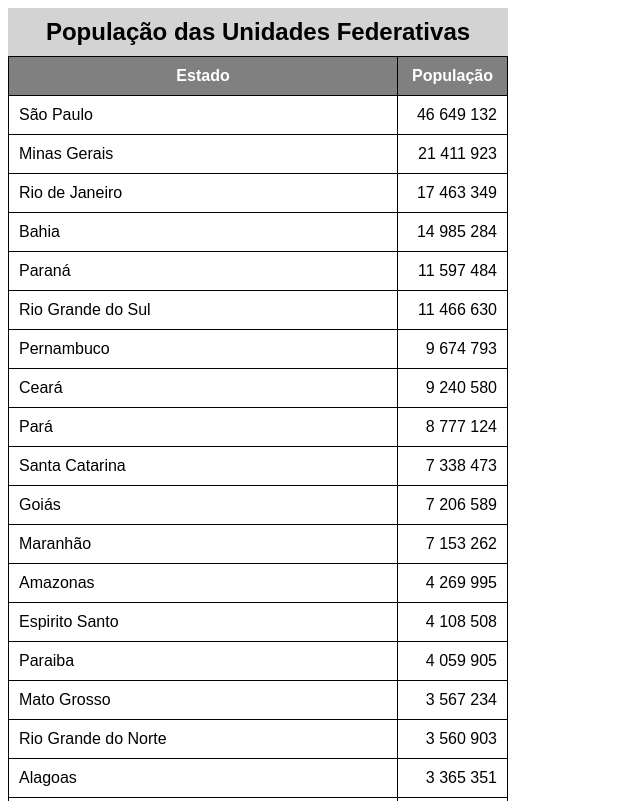
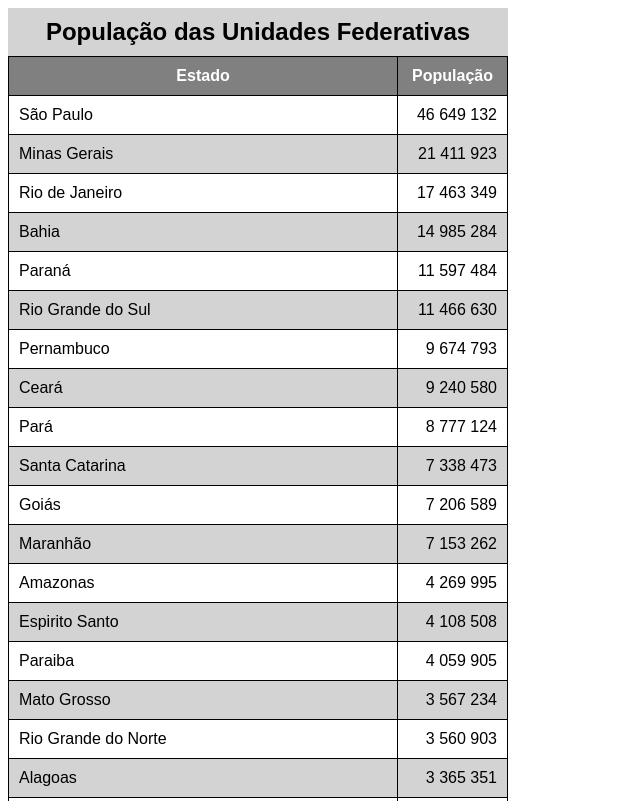
Before and after one commit to Guillermomarcon/html-css, a plain HTML site: page tabela002.html in a window 1280 px wide. Shown: the top 801 px of the page, without its empty margins (0-640 px from the left). Drawn offline with Linux system fonts and the light colour scheme.

Commit message:
efeito zebrado na tabela

```diff
--- a/tabela002.html
+++ b/tabela002.html
@@ -30,6 +30,10 @@
             padding: 10px;
             background-color: lightgray;
         }
+        tbody > tr:nth-child(even) { /*efeito zebrado na tabela*/
+            background-color: lightgray;
+        }
+        tbody > tr:nth-child(add) /*efeito zebrado na tabela*/{background-color: white;}
     </style>
 </head>
 <body>
```
